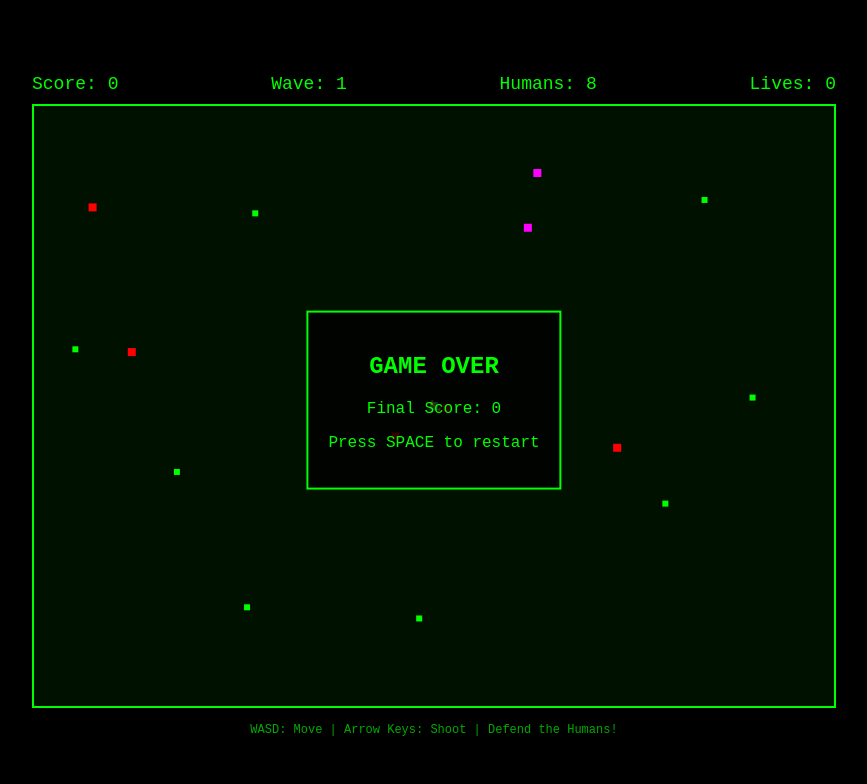
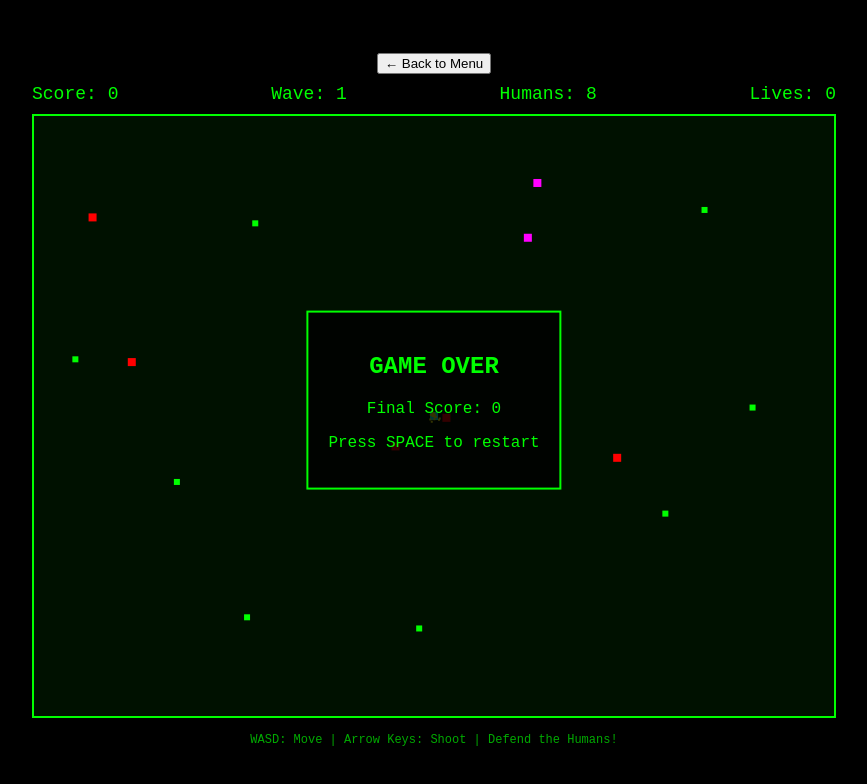
Before and after one commit to stoicdavi/amazonQ-cli-gamechallenge, a plain HTML site: page game.html in a window 1280 px wide. Shown: the whole page, without its empty margins (206-1073 px from the left). Drawn offline with Linux system fonts and the light colour scheme.

Commit message:
Add back button to navigate from game to landing page
Signed-off-by: David Nanjila <nanjiladavid2@gmail.com>

```diff
--- a/game.html
+++ b/game.html
@@ -8,6 +8,9 @@
 </head>
 <body>
     <div class="game-container">
+        <div class="back-button-container">
+            <button class="back-button" onclick="goHome()">← Back to Menu</button>
+        </div>
         <div class="hud">
             <div>Score: <span id="score">0</span></div>
             <div>Wave: <span id="wave">1</span></div>
@@ -29,5 +32,10 @@
     </div>
 
     <script src="game.js"></script>
+    <script>
+        function goHome() {
+            window.location.href = 'index.html';
+        }
+    </script>
 </body>
 </html>
```
